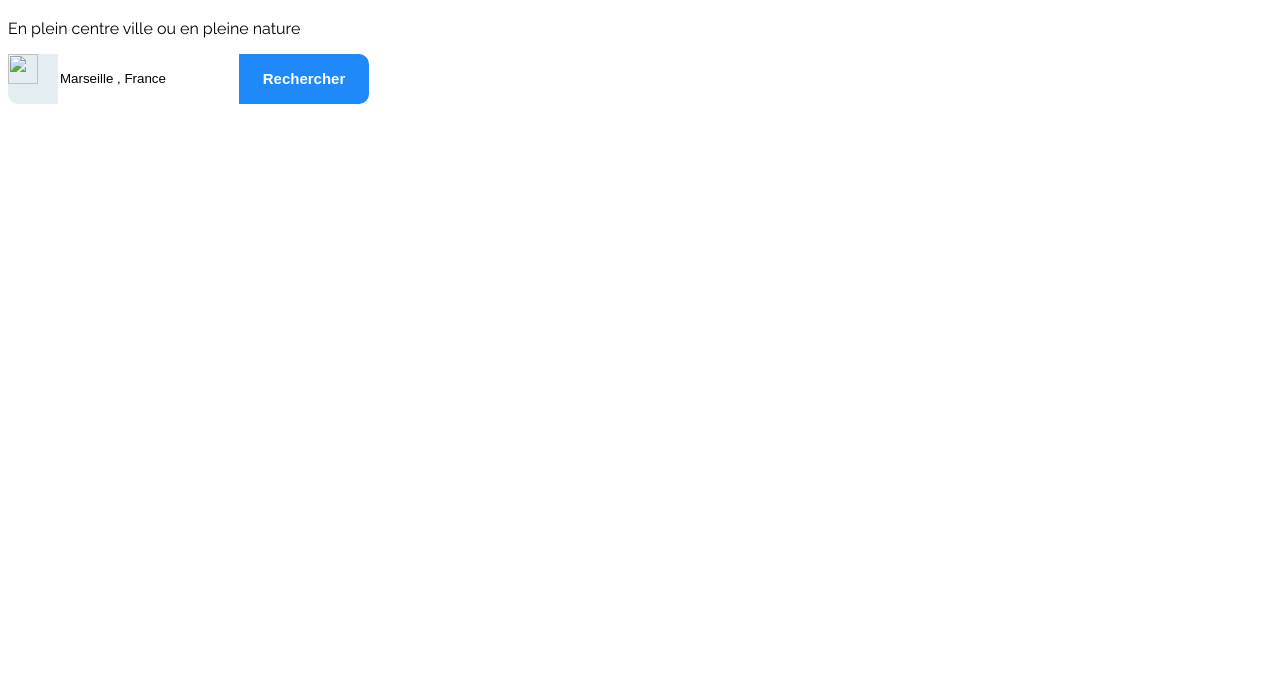
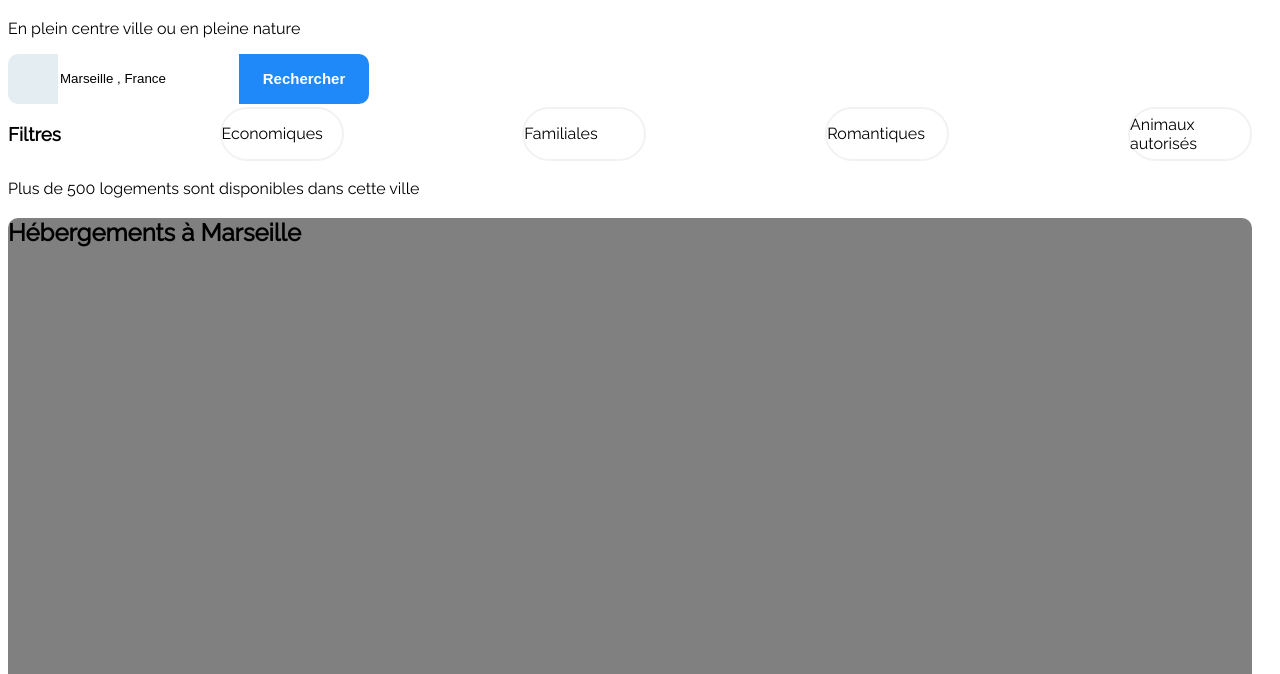
Before and after one commit to O2reee/cpm2-2022-s1-booki-hyvoz-audrey, a plain HTML site: page index.html in a window 1280 px wide. Shown: the part 126-800 px from the top of the page. Drawn offline with Linux system fonts and the light colour scheme.

Commit message:
creation filtre

```diff
--- a/index.html
+++ b/index.html
@@ -2,7 +2,8 @@
 <html>
 <head>
 	<meta charset="utf-8">
-	<meta name="viewport" content="width=device-width, initial-scale=1">   <link rel="stylesheet" type="text/css" href="style.css"> <link rel="stylesheet" type="text/css" href="//fonts.googleapis.com/css?family=Raleway" />
+	<meta name="viewport" content="width=device-width, initial-scale=1">   <link rel="stylesheet" type="text/css" href="style.css"> <link rel="stylesheet" type="text/css" href="//fonts.googleapis.com/css?family=Raleway"/>
+
 
 	<title>Bookie Audrey HYVOZ</title>
 </head>
@@ -27,7 +28,7 @@
 
        <div id="search" >
           <div id="localisation">
-            <img src="images/icone/localisation.svg">
+            <i class="fa-sharp fa-solid fa-location-dot"></i>
           </div>
             <input
               type="search"
@@ -37,10 +38,30 @@
           <button class="bouton-recherche">
             Rechercher
        </button>
-
       </div>
 
     </header>
 
+
+
+    <div class="filtres"> <div><h3>Filtres</h3></div>
+
+              <div class="texte-filtres">Economiques</div>
+
+              <div class="texte-filtres">Familiales</div>
+
+              <div class="texte-filtres">Romantiques</div>
+
+              <div class="texte-filtres">Animaux autorisés</div>
+    </div>
+
+          <p>Plus de 500 logements sont disponibles dans cette ville</p>
+
+          <section id="hebergements" class="hebergements">
+
+        <h2>Hébergements à Marseille</h2>
+
+          </section>
+
 </body>
 </html>
--- a/style.css
+++ b/style.css
@@ -55,13 +55,6 @@ nav a
 
 }
 
-#localisation img {
-
-    width: 30px;
-    height: 30px;
-
-}
-
 #search {
     display: flex;
     align-items: center;
@@ -84,6 +77,7 @@ nav a
   font-size: 15px;
   color: white;
   font-weight: bolder;
+  margin-right: 5px;
 }
 
 .bouton-recherche {
@@ -94,4 +88,46 @@ nav a
 }
 .border-search {
     border: lightcoral;
+
 }
+
+.filtres{
+    display: flex;
+    justify-content: space-between;
+    align-items: center;
+}
+
+.texte-filtres:hover {
+ color: #0065fc;
+}
+
+.texte-filtres {
+  margin-left: -2px;
+  border-radius: 25px;
+  width: 52px;
+  height: 52px;
+}
+
+.texte-filtres {
+  display: flex;
+  align-items: center;
+}
+.texte-filtres {
+  width: 120px;
+  height: 30px;
+  border: 2px solid #f2f2f2;
+  border-radius: 25px;
+  margin-right: 5px;
+}
+.texte-filtres {
+  border: 2px solid #f2f2f2;
+  height: 50px;
+  border-radius: 60px;
+  margin-right: 20px;
+}
+.hebergements {
+  height: 650px;
+  margin-right: 20px;
+  border-radius: 10px;
+  background-color: gray;
+}
```
Lines whose indentation alone changed are shown as unchanged.
